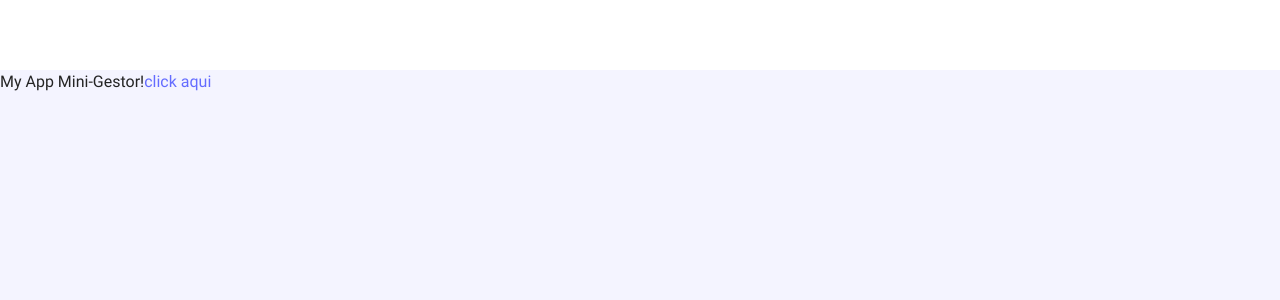
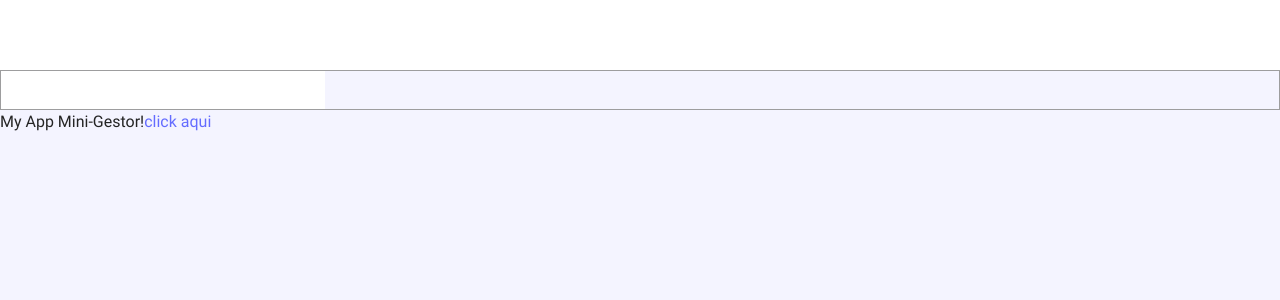
Before and after one commit to Admin-Alfredo/Mini-gestor, a React (Vite) app in the folder app/: page / in a window 1280 px wide. Shown: the top 300 px of the page. Built offline with nearby package versions, Linux system fonts and the light colour scheme.

Commit message:
updates files

```diff
--- a/app/src/App.tsx
+++ b/app/src/App.tsx
@@ -1,4 +1,5 @@
 import Header from "./components/Header"
+import InputField from "./components/InputField"
 import { AppContainer } from "./styles"
 
 function App() {
@@ -6,6 +7,7 @@ function App() {
   return (
     <AppContainer>
       <Header></Header>
+      <InputField />
      My App Mini-Gestor!
      <a href="#">click aqui</a>
     </AppContainer>
--- a/app/src/components/InputField/index.tsx
+++ b/app/src/components/InputField/index.tsx
@@ -0,0 +1,19 @@
+import { Container, Control } from "./styles";
+
+
+interface IProps {
+    label?: string
+}
+function InputField(props: IProps) {
+    return (
+        <Container>
+            {props.label && <span>{props.label}</span>}
+            <Control>
+
+            </Control>
+        </Container>
+    )
+}
+
+
+export default InputField;
--- a/app/src/components/InputField/styles.ts
+++ b/app/src/components/InputField/styles.ts
@@ -4,6 +4,9 @@ export const Container = styled.div`
     height: 40px;
     display: flex;
     border: 1px solid #919192e1;
+    /* & > input.field-control:focus +.field-control-icon{
+
+    } */
 `
 export const Control = styled.input`
     border: none;
@@ -21,15 +24,11 @@ export const Control = styled.input`
     }
 
 `
-
-  .field - control - container >.field - control - icon {
+export const ControlIcon = styled.div`
     height: 40px;
     width: 40px;
     display: flex;
-    justify - content: center;
-    align - items: center;
-}
+    justify-content: center;
+    align-items: center;
 
-  .field - control - container > input.field - control: focus +.field - control - icon {
-    display: none;
-}
+`
```
